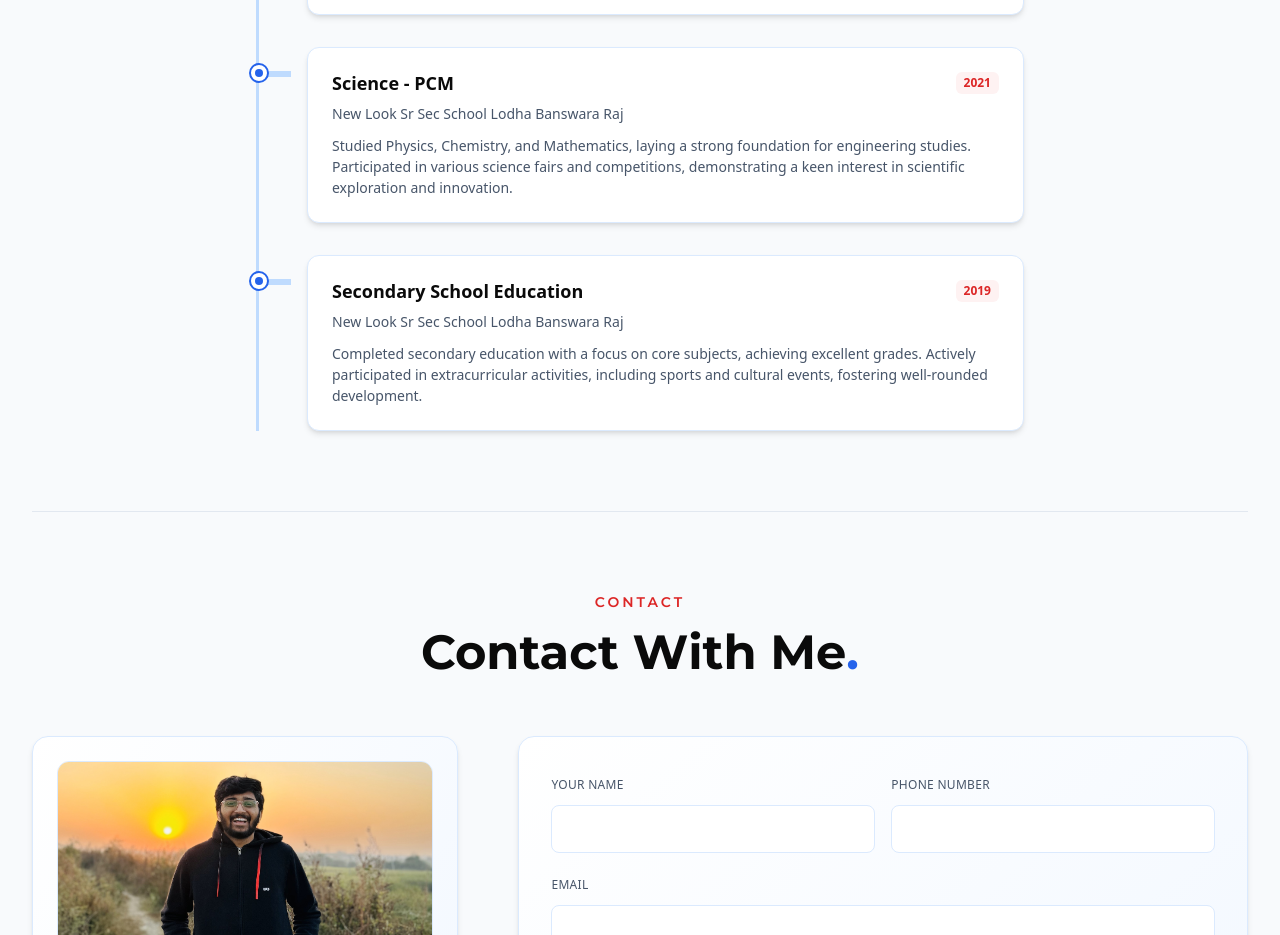
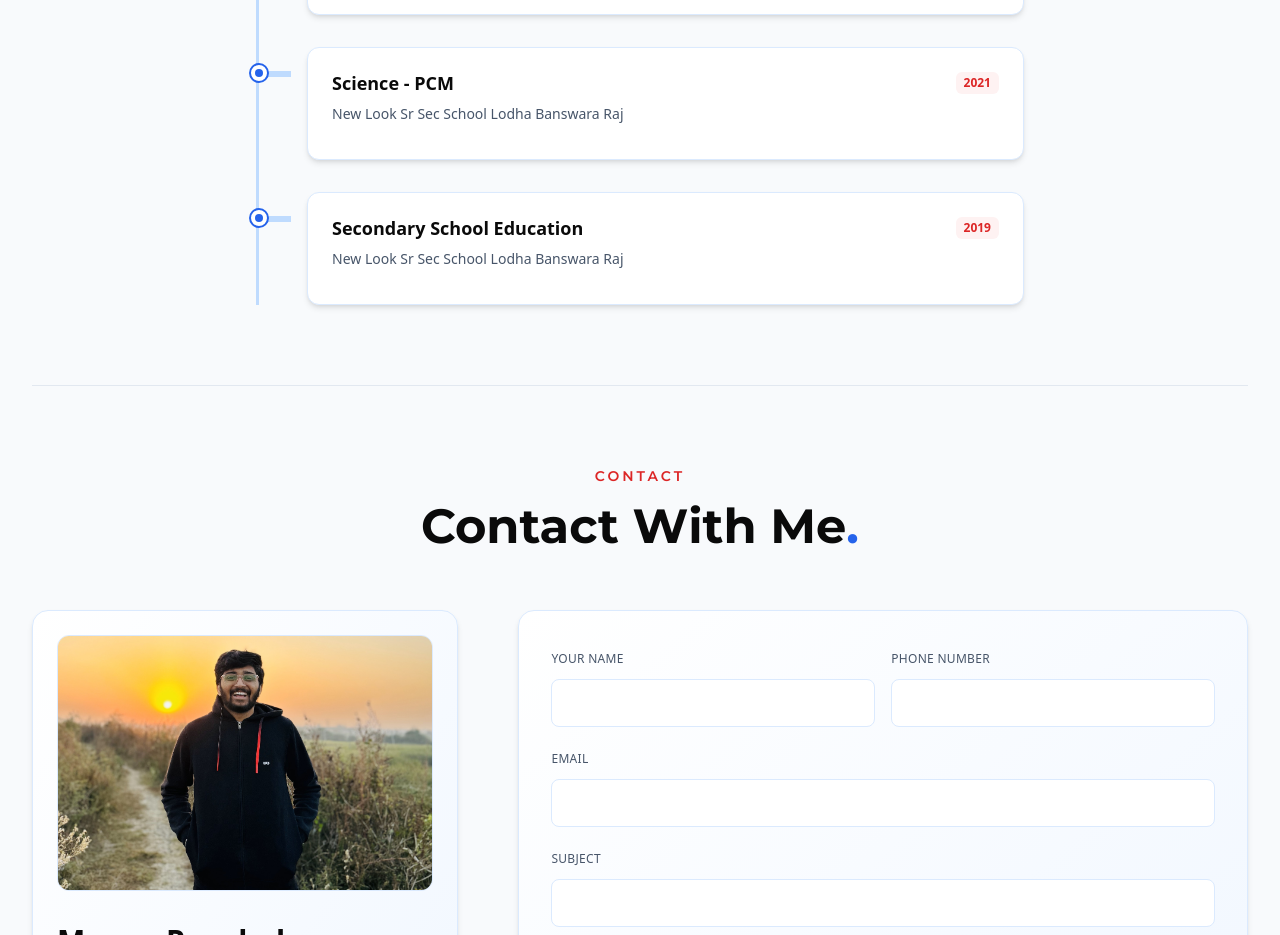
Before and after one commit to manavpanchall/My-Portfolio, a React (Create React App) app: page / in a window 1280 px wide. Shown: the part 5660-6595 px from the top of the page. Built offline with nearby package versions, Linux system fonts and the light colour scheme.

Commit message:
Remove descriptions from ResumeCard components in Education.js for clarity

```diff
--- a/src/components/resume/Education.js
+++ b/src/components/resume/Education.js
@@ -29,13 +29,13 @@ const Education = () => {
             title="Science - PCM"
             subTitle="New Look Sr Sec School Lodha Banswara Raj"
             result="2021"
-            des="Studied Physics, Chemistry, and Mathematics, laying a strong foundation for engineering studies. Participated in various science fairs and competitions, demonstrating a keen interest in scientific exploration and innovation."
+            des=""
           />
           <ResumeCard
             title="Secondary School Education"
             subTitle="New Look Sr Sec School Lodha Banswara Raj"
             result="2019"
-            des="Completed secondary education with a focus on core subjects, achieving excellent grades. Actively participated in extracurricular activities, including sports and cultural events, fostering well-rounded development."
+            des=""
           />
         </div>
       </div>
```
